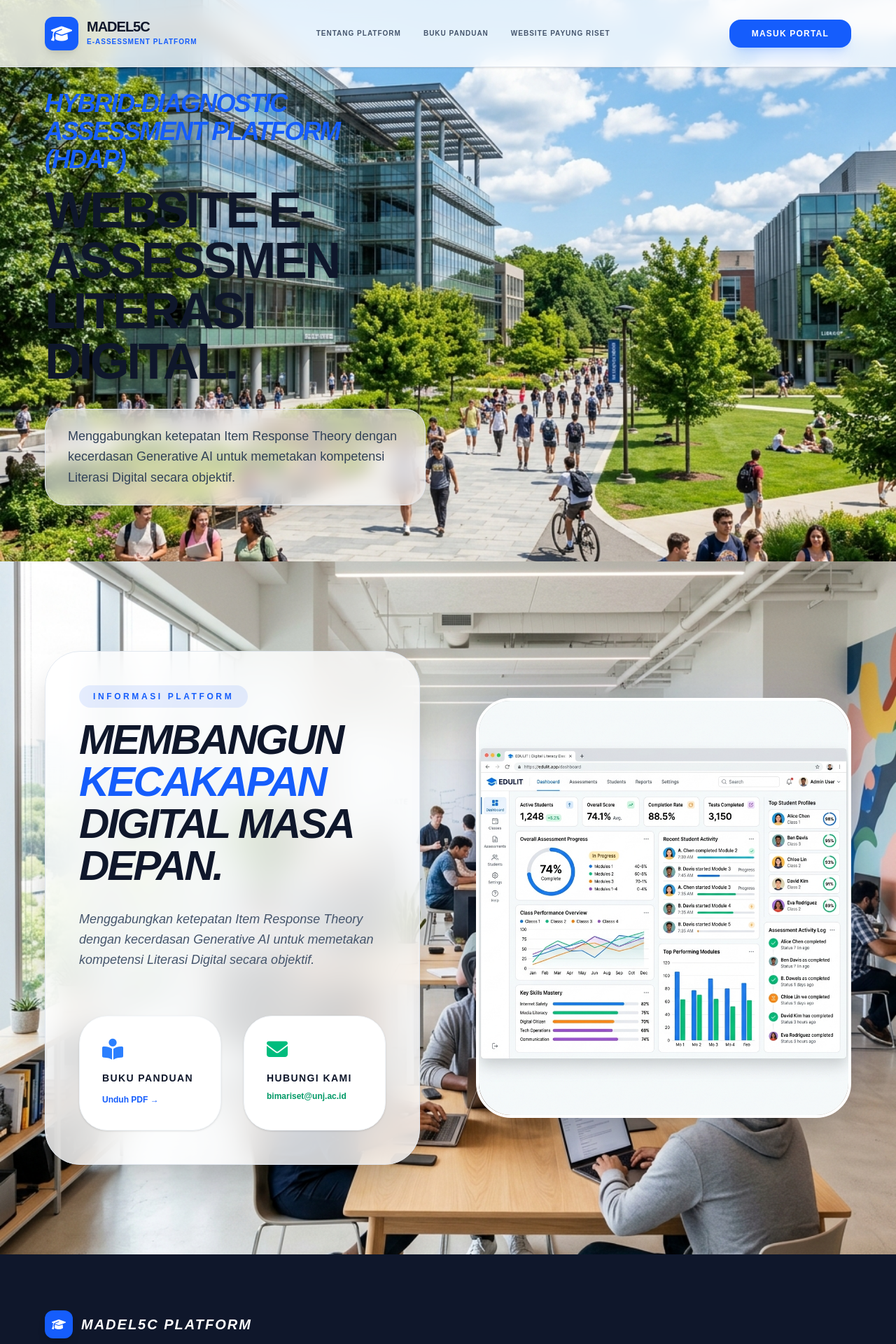
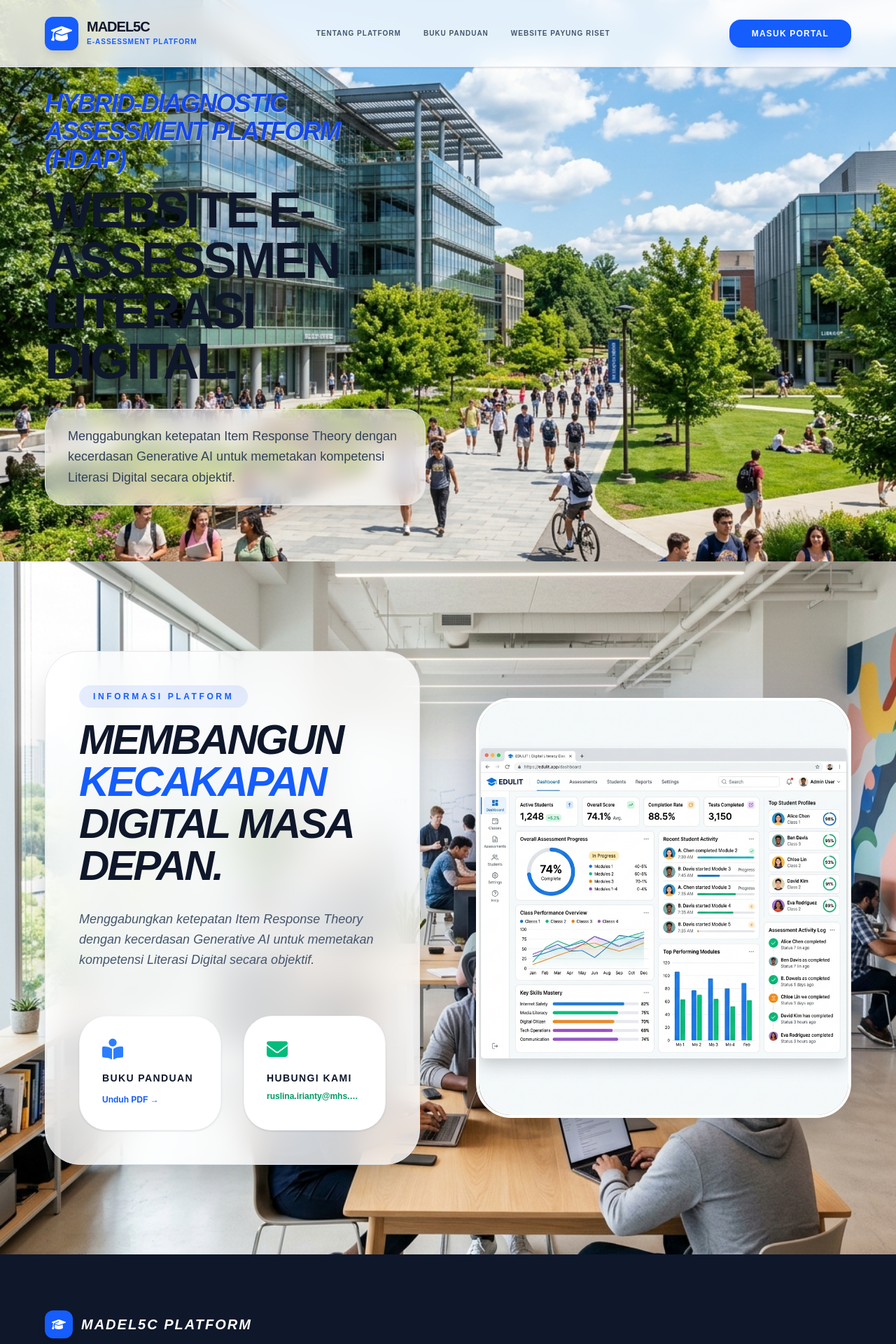
Before and after one commit to cathaleya/web_e-assesment, a Next.js app: page / in a window 1280 px wide. Shown: the top 1920 px of the page at 70% size. Built offline with nearby package versions, Linux system fonts and the light colour scheme.

Commit message:
URGENT: Fix email, link visibility, and absolute link for Website Payung Riset

```diff
--- a/settings.json
+++ b/settings.json
@@ -1,6 +1,6 @@
 {
-  "contact": "bimariset@unj.ac.id",
+  "contact": "ruslina.irianty@mhs.unj.ac.id",
   "description": "Hybrid-Diagnostic Assessment Platform (HDAP) merupakan sistem asesmen cerdas untuk mengukur kompetensi literasi digital mahasiswa calon guru berdasarkan framework MADEL5C.",
   "manualLink": "https://bit.ly/panduan-hdap",
-  "promotorLink": "https://puskas.unj.ac.id"
+  "promotorLink": "https://e-assessment.id/"
 }
--- a/src/app/page.tsx
+++ b/src/app/page.tsx
@@ -48,7 +48,7 @@ export default function LandingPage() {
           <div className="hidden md:flex gap-8 text-[10px] font-black text-slate-600 uppercase tracking-widest">
             <Link href="#info" className="hover:text-blue-600 transition">Tentang Platform</Link>
             <Link href={settings.manualLink} target="_blank" className="hover:text-blue-600 transition">Buku Panduan</Link>
-            <Link href={settings.promotorLink} target="_blank" className="hover:text-blue-600 transition">Website Payung Riset</Link>
+            <a href="https://e-assessment.id/" target="_blank" className="hover:text-blue-600 transition">Website Payung Riset</a>
           </div>
 
           <Link href="/login" className="bg-blue-600 text-white px-8 py-3 rounded-2xl font-black transition-all shadow-xl shadow-blue-500/20 text-xs uppercase tracking-widest hover:bg-blue-700">
@@ -61,10 +61,10 @@ export default function LandingPage() {
           <div className="grid grid-cols-1 lg:grid-cols-2 gap-16 w-full max-w-7xl items-center">
             <div className="text-center lg:text-left space-y-8 animate-in slide-in-from-left duration-700">
               <h1 className="font-black text-slate-900 leading-tight">
-                <span className="block text-3xl lg:text-4xl mb-4 italic uppercase tracking-tighter text-blue-600">
+                <span className="block text-3xl lg:text-4xl mb-4 italic uppercase tracking-tighter text-blue-700" style={{ textShadow: "0 1px 2px rgba(255,255,255,0.8)" }}>
                   Hybrid-Diagnostic Assessment Platform (HDAP)
                 </span>
-                <span className="text-5xl lg:text-7xl block font-black uppercase tracking-tighter text-slate-900 drop-shadow-sm">
+                <span className="text-5xl lg:text-7xl block font-black uppercase tracking-tighter text-slate-900" style={{ textShadow: "0 2px 10px rgba(0,0,0,0.1)" }}>
                   Website E-ASSESSMEN <br/>LITERASI DIGITAL.
                 </span>
               </h1>
@@ -105,7 +105,7 @@ export default function LandingPage() {
                 <div className="p-8 bg-white rounded-[40px] border border-slate-100 shadow-sm">
                   <i className="fa-solid fa-envelope text-3xl text-emerald-500 mb-4 block"></i>
                   <h4 className="text-sm font-black uppercase tracking-widest text-slate-900 mb-2">Hubungi Kami</h4>
-                  <p className="text-xs font-bold text-emerald-600 truncate">{settings.contact}</p>
+                  <p className="text-xs font-bold text-emerald-600 truncate">ruslina.irianty@mhs.unj.ac.id</p>
                 </div>
               </div>
             </div>
@@ -132,7 +132,7 @@ export default function LandingPage() {
           </div>
 
           <div className="flex gap-12 text-[10px] font-black uppercase tracking-widest text-slate-400">
-            <Link href={settings.promotorLink} target="_blank" className="hover:text-white transition underline decoration-blue-500 decoration-2 underline-offset-8">Website Payung Riset</Link>
+            <a href="https://e-assessment.id/" target="_blank" className="hover:text-white transition underline decoration-blue-500 decoration-2 underline-offset-8">Website Payung Riset</a>
             <Link href="/login" className="hover:text-white transition underline decoration-teal-500 decoration-2 underline-offset-8">Portal Admin</Link>
           </div>
         </div>
```
